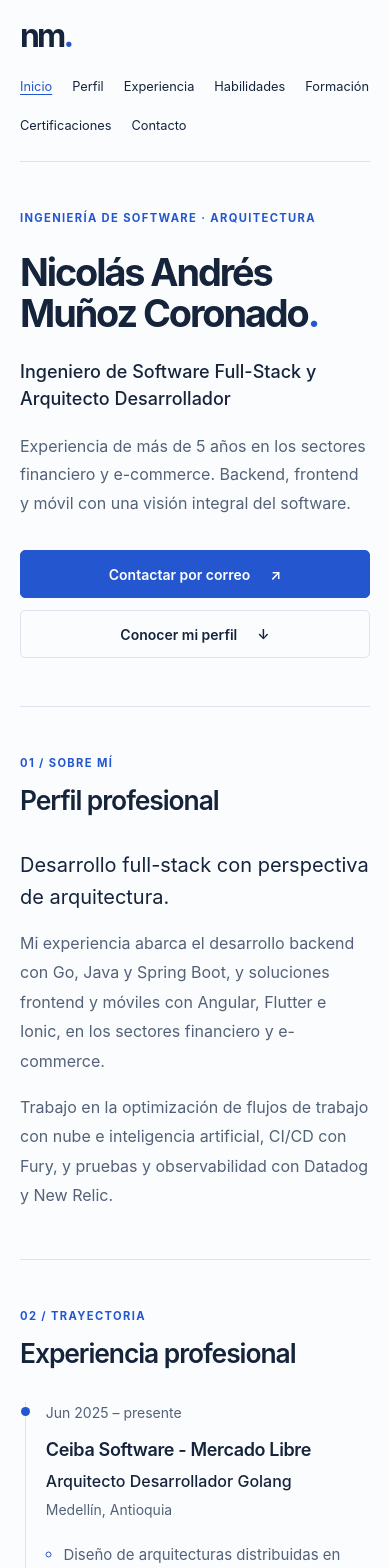
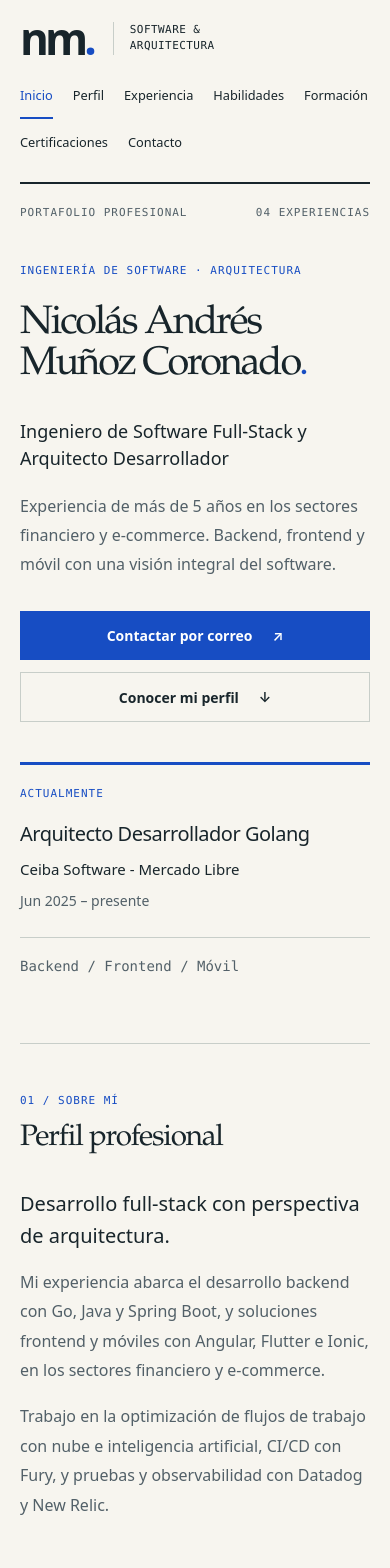
Before and after one commit to nick130920/professional-portfolio, a React (Vite) app: page / in a window 390 px wide. Shown: the top 1568 px of the page. Built offline with nearby package versions, Linux system fonts and the light colour scheme.

Commit message:
feat: establish editorial portfolio identity

```diff
--- a/src/App.tsx
+++ b/src/App.tsx
@@ -132,7 +132,8 @@ export default function App() {
 
       <header className="site-header shell">
         <a className="wordmark" href="#inicio" aria-label="Nicolás Muñoz · Inicio">
-          nm<span aria-hidden="true">.</span>
+          <span className="wordmark-monogram">nm<span aria-hidden="true">.</span></span>
+          <span className="wordmark-caption">Software &amp;<br />arquitectura</span>
         </a>
         <nav aria-label="Navegación principal">
           {navigation.map(([id, label]) => (
@@ -145,6 +146,10 @@ export default function App() {
 
       <main ref={mainRef} id="main-content" className="shell" tabIndex={-1}>
         <section id="inicio" className="hero" aria-labelledby="hero-title">
+          <div className="hero-masthead">
+            <p className="eyebrow">Portafolio profesional</p>
+            <p className="eyebrow">{String(experience.length).padStart(2, '0')} experiencias</p>
+          </div>
           <div className="hero-copy">
             <p className="eyebrow">Ingeniería de software · Arquitectura</p>
             <h1 id="hero-title">Nicolás Andrés<br />Muñoz Coronado<span className="accent" aria-hidden="true">.</span></h1>
@@ -162,11 +167,13 @@ export default function App() {
               </a>
             </div>
           </div>
-          <div className="hero-note" aria-hidden="true">
-            <span className="note-rule" />
-            <p>Una visión integral.<br />Del código a la arquitectura.</p>
-            <span className="note-index">01 / PERFIL</span>
-          </div>
+          <aside className="hero-note" aria-label="Actividad actual">
+            <p className="eyebrow">Actualmente</p>
+            <p className="note-role">{experience[0].role}</p>
+            <p className="note-company">{experience[0].company}</p>
+            <p className="note-date"><time dateTime={experience[0].start.dateTime}>{experience[0].start.label}</time> – presente</p>
+            <p className="note-index">Backend / Frontend / Móvil</p>
+          </aside>
         </section>
 
         <section id="perfil" data-reveal className="section profile" aria-labelledby="profile-title">
--- a/src/styles.css
+++ b/src/styles.css
@@ -1,15 +1,17 @@
 :root {
-  font-family: Inter, ui-sans-serif, system-ui, -apple-system, BlinkMacSystemFont, "Segoe UI", sans-serif;
-  color: #15243b;
-  background: #fbfcfe;
+  font-family: ui-sans-serif, system-ui, -apple-system, BlinkMacSystemFont, "Segoe UI", sans-serif;
+  color: #18252b;
+  background: #f7f5ef;
   font-synthesis: none;
   text-rendering: optimizeLegibility;
   -webkit-font-smoothing: antialiased;
-  --ink: #15243b;
-  --muted: #536278;
-  --blue: #2457cf;
-  --line: #dce3ee;
-  --tint: #f0f4fa;
+  --ink: #18252b;
+  --muted: #526068;
+  --blue: #174dc3;
+  --line: #c8cec9;
+  --tint: #efeee7;
+  --editorial: "Iowan Old Style", "Palatino Linotype", "Book Antiqua", Palatino, Georgia, serif;
+  --mono: ui-monospace, "SFMono-Regular", Consolas, "Liberation Mono", monospace;
 }
 
 * { box-sizing: border-box; }
@@ -24,7 +26,7 @@ a:focus-visible, main:focus-visible {
 p, h1, h2, h3, dl, dd { margin: 0; }
 section { scroll-margin-top: 2rem; }
 ::selection { background: #dce7ff; color: var(--ink); }
-.shell { width: min(1120px, calc(100% - 6rem)); margin-inline: auto; }
+.shell { width: min(1280px, calc(100% - 6rem)); margin-inline: auto; }
 .skip-link {
   position: absolute;
   z-index: 10;
@@ -37,34 +39,39 @@ section { scroll-margin-top: 2rem; }
 }
 .skip-link:focus { transform: translateY(0); color: white; }
 .site-header {
-  min-height: 100px;
+  min-height: 112px;
   display: flex;
   align-items: center;
   justify-content: space-between;
   gap: 2rem;
-  border-bottom: 1px solid var(--line);
+  border-bottom: 2px solid var(--ink);
 }
-.wordmark { font-size: 2rem; font-weight: 750; letter-spacing: -0.09em; text-decoration: none; }
-.wordmark span, .accent { color: var(--blue); }
-nav { display: flex; flex-wrap: wrap; justify-content: flex-end; column-gap: 1.5rem; }
-nav a { padding-block: 0.75rem; font-size: 0.875rem; text-decoration: none; }
-nav a[aria-current="location"] { color: var(--blue); text-decoration: underline; }
-.hero { display: grid; grid-template-columns: minmax(0, 1fr) 210px; gap: 3rem; padding-block: 5.5rem 6rem; }
-.eyebrow { color: var(--blue); font-size: 0.7rem; font-weight: 700; line-height: 1.6; letter-spacing: 0.12em; text-transform: uppercase; }
-h1 { margin-block: 1.5rem; font-size: clamp(2.7rem, 5.3vw, 4.4rem); font-weight: 650; line-height: 1.08; letter-spacing: -0.055em; }
+.wordmark { display: inline-flex; align-items: center; gap: 1.25rem; text-decoration: none; }
+.wordmark-monogram { font-size: 2.75rem; font-weight: 750; line-height: 1; letter-spacing: -0.09em; }
+.wordmark-monogram > span, .accent { color: var(--blue); }
+.wordmark-caption { padding-left: 1rem; border-left: 1px solid var(--line); font-family: var(--mono); font-size: 0.6875rem; line-height: 1.5; letter-spacing: 0.04em; text-transform: uppercase; }
+nav { display: flex; flex-wrap: wrap; justify-content: flex-end; column-gap: 1.25rem; }
+nav a { padding-block: 0.85rem; border-bottom: 2px solid transparent; font-size: 0.8125rem; font-weight: 500; text-decoration: none; }
+nav a[aria-current="location"] { color: var(--blue); border-bottom-color: currentColor; }
+.hero { display: grid; grid-template-columns: minmax(0, 1fr) minmax(0, 240px); column-gap: 4rem; row-gap: 3.5rem; padding-block: 1.5rem 6rem; }
+.hero-masthead { grid-column: 1 / -1; display: flex; justify-content: space-between; flex-wrap: wrap; gap: 0.5rem 1.5rem; }
+.eyebrow { color: var(--blue); font-family: var(--mono); font-size: 0.6875rem; font-weight: 500; line-height: 1.6; letter-spacing: 0.09em; text-transform: uppercase; }
+.hero-masthead .eyebrow { color: var(--muted); }
+h1 { margin-block: 1.5rem 2rem; font-family: var(--editorial); font-size: clamp(3rem, 5.6vw, 5.25rem); font-weight: 400; line-height: 1.04; letter-spacing: -0.055em; }
 .positioning { max-width: 35rem; font-size: clamp(1.125rem, 2vw, 1.4rem); font-weight: 500; line-height: 1.5; }
 .hero-summary { margin-top: 1.25rem; max-width: 33rem; color: var(--muted); line-height: 1.8; }
 .hero-actions { display: flex; flex-wrap: wrap; gap: 0.75rem; margin-top: 2rem; }
-.button { display: inline-flex; justify-content: center; align-items: center; gap: 1.25rem; min-height: 48px; padding: 0.8rem 1.15rem; border: 1px solid var(--line); border-radius: 5px; font-size: 0.875rem; font-weight: 600; text-decoration: none; }
+.button { display: inline-flex; justify-content: center; align-items: center; gap: 1.25rem; min-height: 48px; padding: 0.9rem 1.25rem; border: 1px solid var(--line); border-radius: 0; font-size: 0.875rem; font-weight: 600; text-decoration: none; }
 .button-primary { background: var(--blue); border-color: var(--blue); color: white; }
 .button-primary:hover { background: #1943a4; color: white; }
 .button-secondary:hover { background: var(--tint); }
-.hero-note { align-self: end; padding-bottom: 0.4rem; color: var(--muted); }
-.note-rule { display: block; width: 2.5rem; height: 3px; margin-bottom: 1.5rem; background: var(--blue); }
-.hero-note p { font-size: 0.9rem; line-height: 1.8; }
-.note-index { display: block; margin-top: 2rem; font-size: 0.65rem; letter-spacing: 0.14em; }
-.section { display: grid; grid-template-columns: minmax(0, 1fr) minmax(0, 1.65fr); gap: 4rem; padding-block: 4rem; border-top: 1px solid var(--line); }
-h2 { margin-top: 0.75rem; font-size: clamp(1.65rem, 3vw, 2rem); font-weight: 600; line-height: 1.2; letter-spacing: -0.04em; }
+.hero-note { align-self: end; padding-top: 1.25rem; border-top: 3px solid var(--blue); }
+.note-role { margin-top: 1.5rem; font-size: 1.25rem; font-weight: 500; line-height: 1.5; letter-spacing: -0.025em; }
+.note-company { margin-top: 0.75rem; font-size: 0.9375rem; line-height: 1.7; }
+.note-date { margin-top: 0.5rem; color: var(--muted); font-size: 0.875rem; line-height: 1.6; }
+.note-index { margin-top: 3rem; padding-top: 1rem; border-top: 1px solid var(--line); color: var(--muted); font-family: var(--mono); font-size: 0.875rem; line-height: 1.8; }
+.section { display: grid; grid-template-columns: minmax(0, 1fr) minmax(0, 1.8fr); gap: 5rem; padding-block: 4.5rem; border-top: 1px solid var(--line); }
+h2 { margin-top: 0.75rem; max-width: 12em; font-family: var(--editorial); font-size: clamp(1.85rem, 3.2vw, 2.65rem); font-weight: 400; line-height: 1.15; letter-spacing: -0.04em; }
 .profile-copy p { color: var(--muted); line-height: 1.85; }
 .profile-copy p + p { margin-top: 1rem; }
 .profile-copy .lead { color: var(--ink); font-size: 1.25rem; line-height: 1.6; }
@@ -99,8 +106,12 @@ dd a span { flex-shrink: 0; color: var(--blue); }
   .shell { width: calc(100% - 3rem); }
   .site-header { flex-wrap: wrap; gap: 0.75rem; padding-block: 1rem; }
   nav { flex-basis: 100%; justify-content: flex-start; }
-  .hero { grid-template-columns: minmax(0, 1fr); padding-block: 4rem; }
-  .hero-note { display: none; }
+  .hero { grid-template-columns: minmax(0, 1fr); row-gap: 2.5rem; padding-block: 1.25rem 4rem; }
+  .hero-note { display: grid; grid-template-columns: minmax(0, 1.5fr) minmax(0, 1fr); column-gap: 2rem; }
+  .hero-note .eyebrow { grid-column: 1 / -1; }
+  .note-role { grid-row: 2 / 4; margin-top: 1rem; }
+  .note-company { margin-top: 1rem; }
+  .note-index { grid-column: 1 / -1; margin-top: 1.5rem; }
   .section { grid-template-columns: minmax(0, 1fr); gap: 2rem; padding-block: 3rem; }
   .contact { margin-bottom: 1rem; }
 }
@@ -112,8 +123,10 @@ dd a span { flex-shrink: 0; color: var(--blue); }
   .timeline { padding-left: 0.3rem; }
   .timeline-entry { padding-left: 1.25rem; }
   nav a { font-size: 0.8rem; }
-  h1 { font-size: clamp(2.1rem, 9.7vw, 2.9rem); }
-  .hero { padding-block: 3rem; }
+  h1 { font-size: clamp(2rem, 10.2vw, 3rem); }
+  .hero-note { display: block; }
+  .note-role { margin-top: 1rem; }
+  .note-company { margin-top: 0.5rem; }
   .hero-actions { flex-direction: column; align-items: stretch; }
   .contact-row { grid-template-columns: minmax(0, 1fr); gap: 0.25rem; }
   .site-footer { flex-direction: column; gap: 0.5rem; }
@@ -140,7 +153,7 @@ dd a span { flex-shrink: 0; color: var(--blue); }
     box-shadow: none !important;
   }
   .shell { width: 100%; margin: 0; }
-  .site-header, .skip-link, .hero-actions, .hero-note, .site-footer { display: none; }
+  .site-header, .skip-link, .hero-masthead, .hero-actions, .hero-note, .site-footer { display: none; }
   .hero, .section { display: block; padding-block: 12pt; }
   .hero { padding-top: 0; }
   .section { border-color: #bbb; }
```
Also changed, not shown: odd/tasks/editorial-portfolio-redesign.md (added, +55 -0 lines), 2 other files (tests, documents, lock files or other folders).
